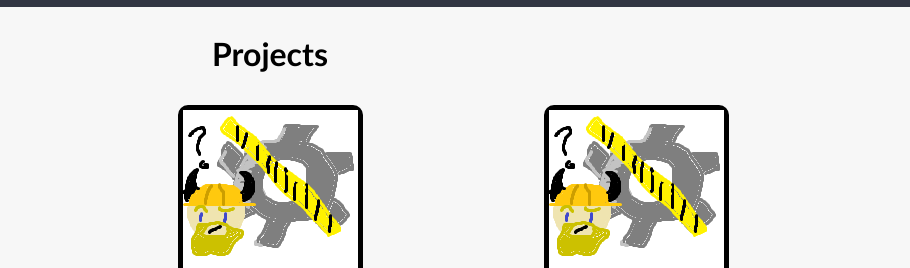
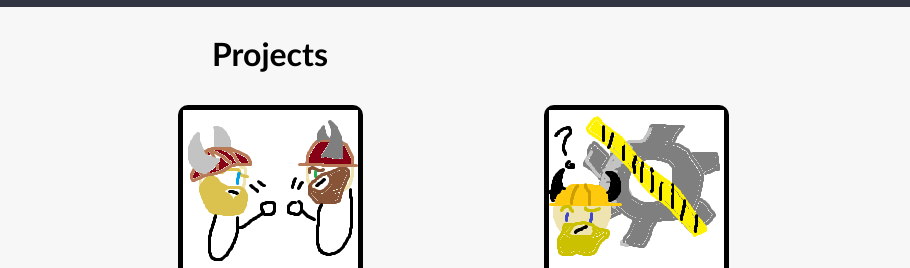
Before and after one commit to cornfrog/landing-page, a plain HTML site: page index.html in a window 1280 px wide. Shown: the part 518-786 px from the top of the page, 370-1280 px from the left. Drawn offline with Linux system fonts and the light colour scheme.

Commit message:
added rock paper scissors project link and img

```diff
--- a/index.html
+++ b/index.html
@@ -41,7 +41,7 @@
                         <img src="imgs/recipe-project-img.png" alt="">
                     </div></a>
                     <div class="project">
-                        <a href="#"><img src="imgs/tba-project-img.png" alt="">
+                        <a href="https://cornfrog.github.io/rock-paper-scissor/"><img src="imgs/rps-project-img.png" alt="">
                     </div></a>
                     <div class="project">
                         <a href="#"><img src="imgs/tba-project-img.png" alt="">
```
Also changed, not shown: imgs/rps-project-img.png (added).
